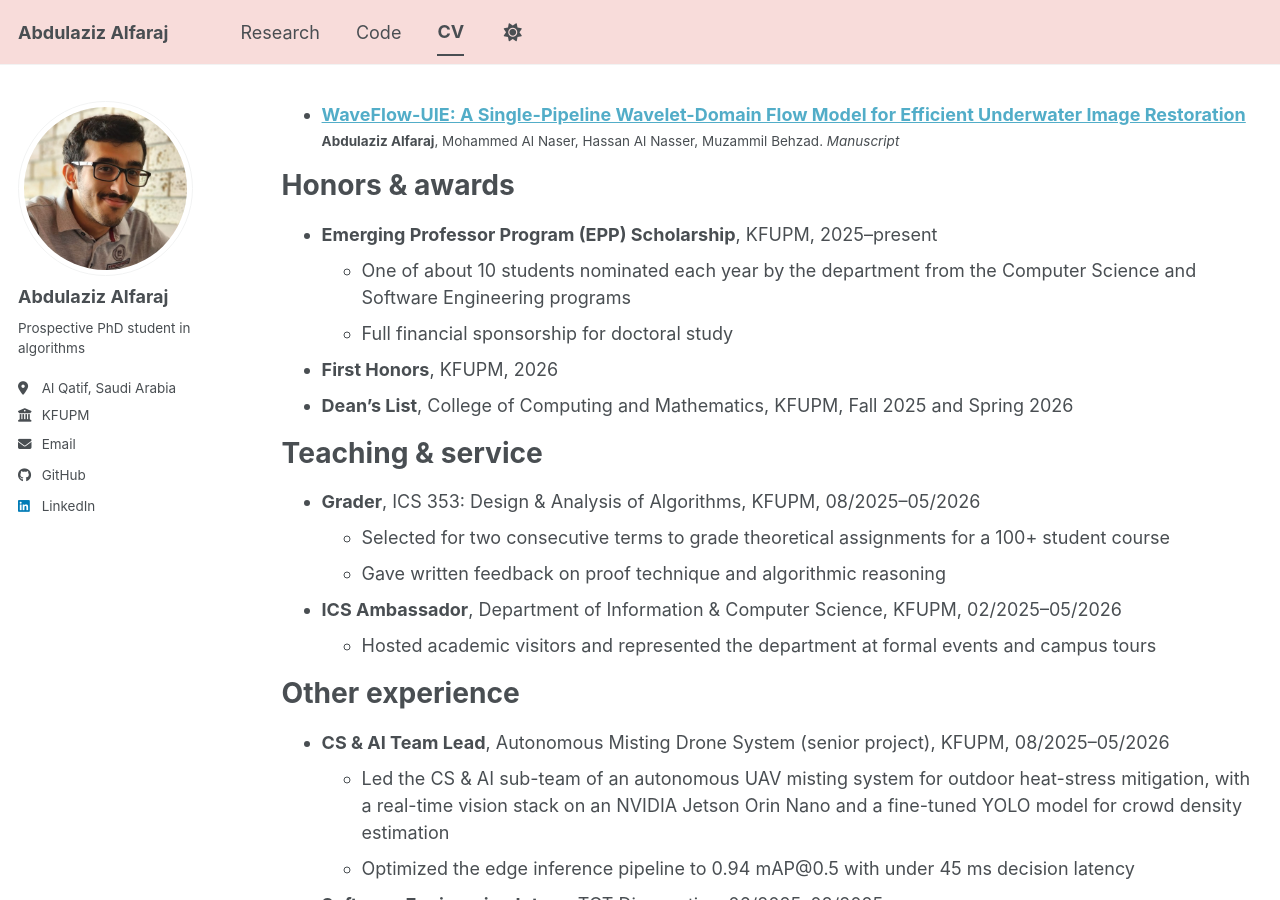
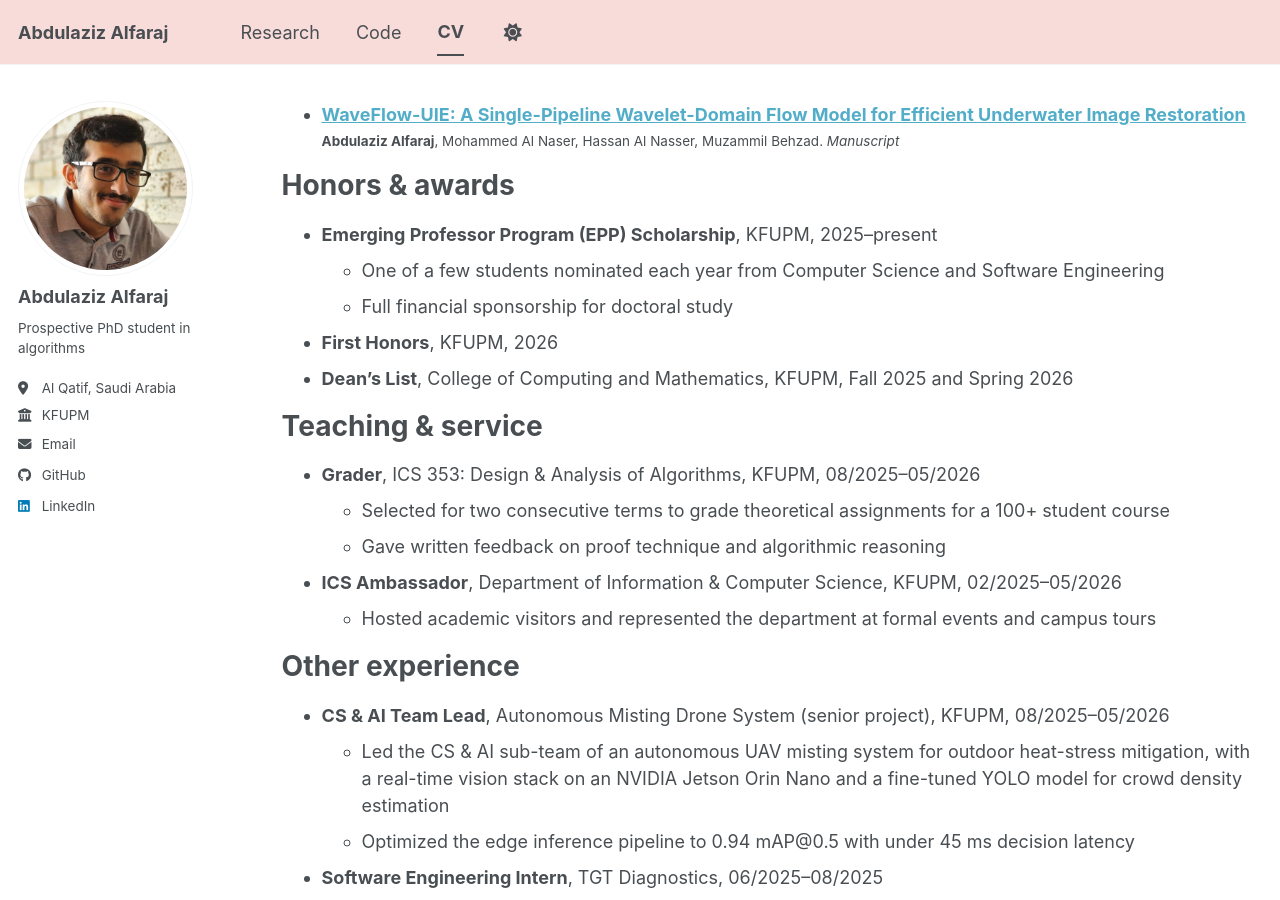
Before and after one commit to AzizFaraj/AzizFaraj.github.io, a Jekyll site: the page built from _pages/cv.md, in a window 1280 px wide and 900 px high, scrolled down 1159 px. Built offline with Jekyll 4.4.1, drawn with Linux system fonts in a browser that asks for light colours; a style sheet for code colours, icons or effects is not loaded.

Commit message:
Reword EPP selectivity on the CV page

```diff
--- a/_pages/cv.md
+++ b/_pages/cv.md
@@ -47,7 +47,7 @@ Preprints & manuscripts
 Honors & awards
 ======
 * **Emerging Professor Program (EPP) Scholarship**, KFUPM, 2025–present
-  * One of about 10 students nominated each year by the department from the Computer Science and Software Engineering programs
+  * One of a few students nominated each year from Computer Science and Software Engineering
   * Full financial sponsorship for doctoral study
 * **First Honors**, KFUPM, 2026
 * **Dean's List**, College of Computing and Mathematics, KFUPM, Fall 2025 and Spring 2026
```
